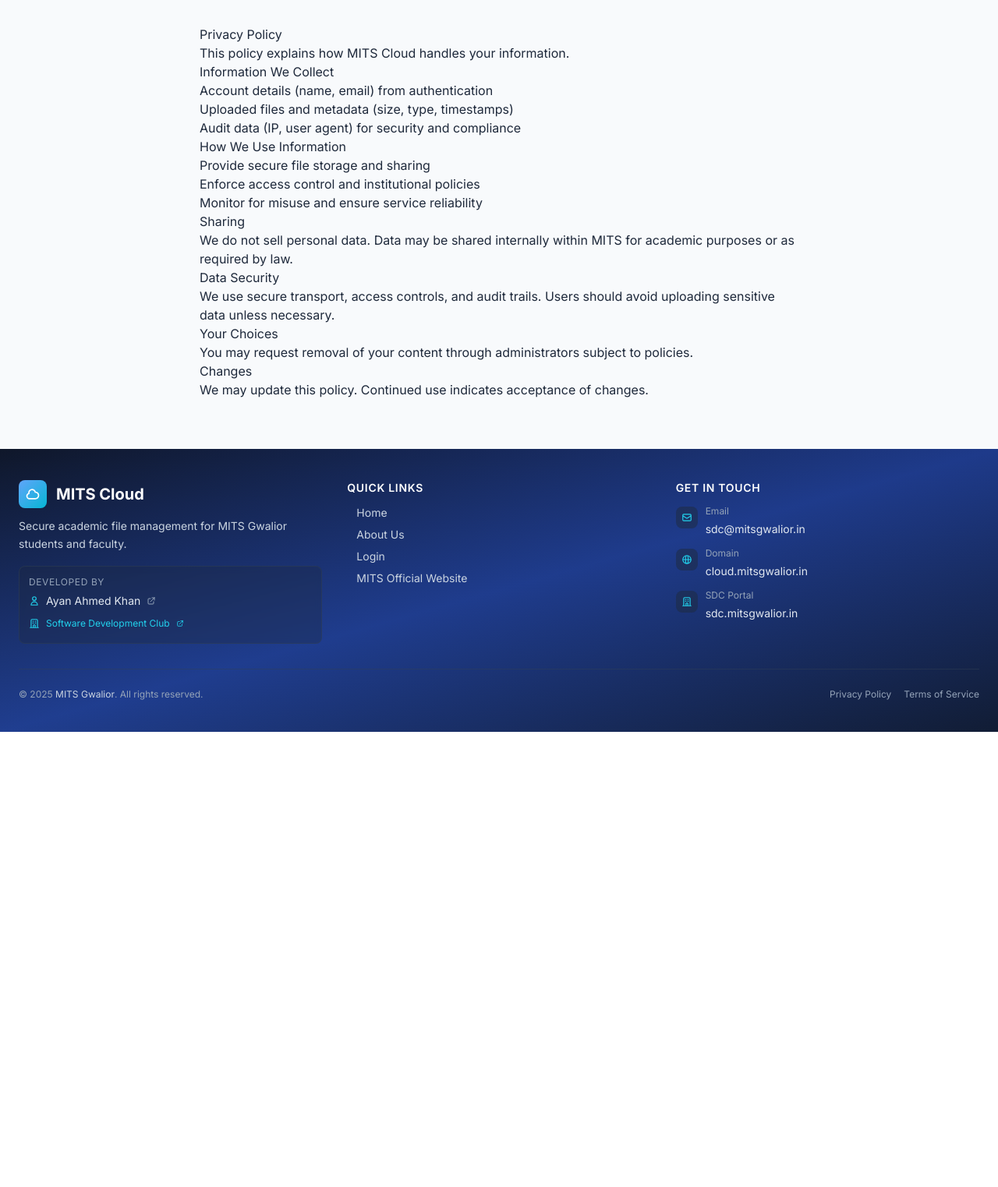
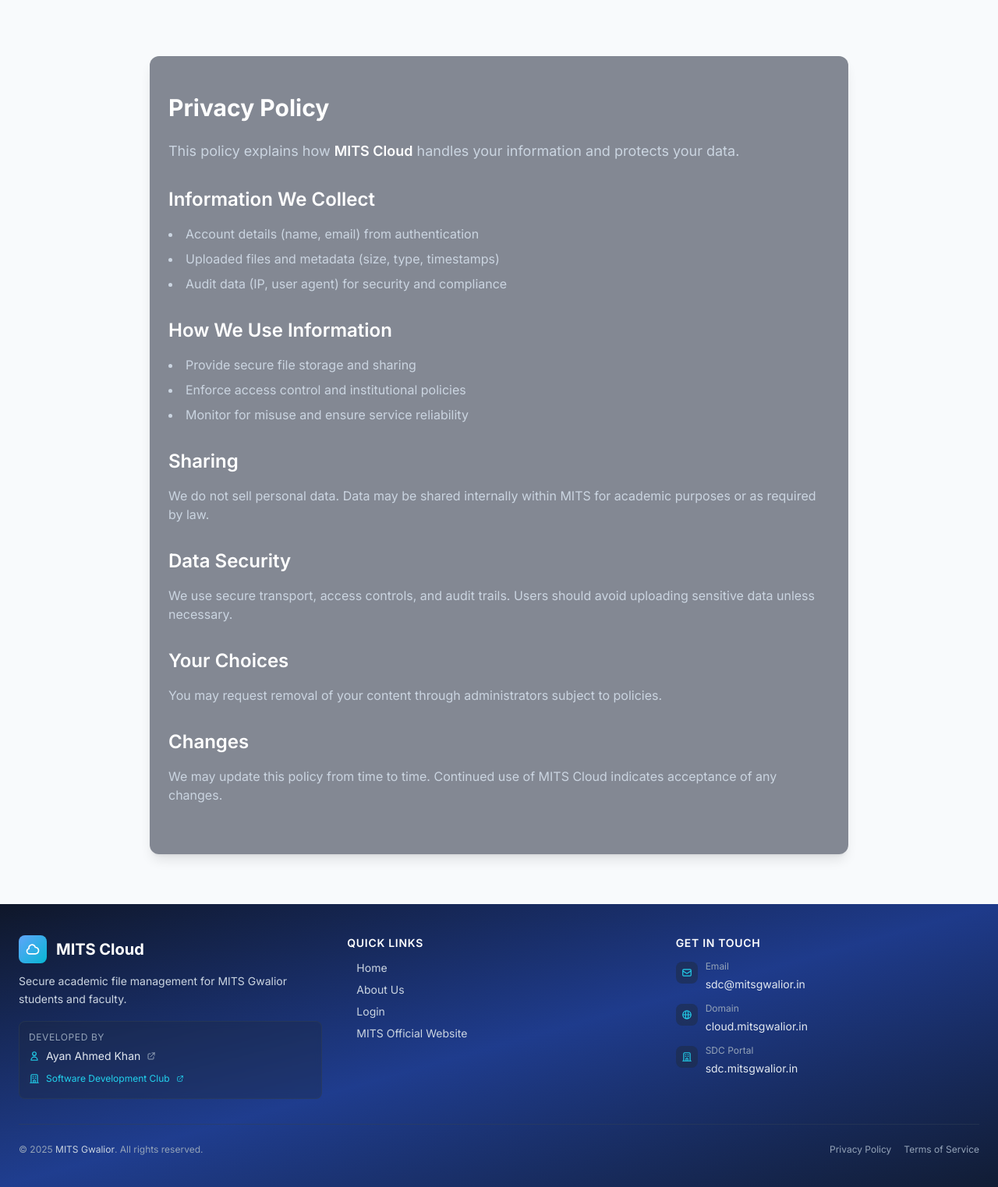
Before and after one commit to AyanAhmedKhan/MITS-Cloudy, a Django app: page /privacy/ in a window 1280 px wide. Shown: the part 97-1620 px from the top of the page at 78% size. Before the commit the page ends 1036 px from the top, so only its background shows below. Run offline with Django 4.2, Linux system fonts and the light colour scheme; some libraries are stand-ins or nearby versions.

Commit message:
Revise privacy policy and terms of service pages with enhanced styling and structure. Update layout for improved readability, including new headings, text formatting, and background design. Ensure consistency in presentation across both documents.

```diff
--- a/templates/core/privacy.html
+++ b/templates/core/privacy.html
@@ -1,28 +1,47 @@
 {% extends 'base.html' %}
 {% block title %}Privacy Policy • MITS Cloud{% endblock %}
+
 {% block content %}
-<div class="max-w-3xl mx-auto prose prose-slate">
-  <h1>Privacy Policy</h1>
-  <p>This policy explains how MITS Cloud handles your information.</p>
-  <h2>Information We Collect</h2>
-  <ul>
+<div class="max-w-4xl mx-auto px-6 py-12 bg-slate-900/50 backdrop-blur-sm rounded-xl shadow-lg mt-10 prose prose-slate prose-a:text-cyan-400 prose-a:hover:text-cyan-300">
+
+  <h1 class="text-3xl font-bold text-white mb-6">Privacy Policy</h1>
+  <p class="text-slate-300 text-lg mb-6">
+    This policy explains how <span class="font-semibold text-white">MITS Cloud</span> handles your information and protects your data.
+  </p>
+
+  <h2 class="text-2xl font-semibold text-white mt-8 mb-4">Information We Collect</h2>
+  <ul class="list-disc list-inside text-slate-300 space-y-2">
     <li>Account details (name, email) from authentication</li>
     <li>Uploaded files and metadata (size, type, timestamps)</li>
     <li>Audit data (IP, user agent) for security and compliance</li>
   </ul>
-  <h2>How We Use Information</h2>
-  <ul>
+
+  <h2 class="text-2xl font-semibold text-white mt-8 mb-4">How We Use Information</h2>
+  <ul class="list-disc list-inside text-slate-300 space-y-2">
     <li>Provide secure file storage and sharing</li>
     <li>Enforce access control and institutional policies</li>
     <li>Monitor for misuse and ensure service reliability</li>
   </ul>
-  <h2>Sharing</h2>
-  <p>We do not sell personal data. Data may be shared internally within MITS for academic purposes or as required by law.</p>
-  <h2>Data Security</h2>
-  <p>We use secure transport, access controls, and audit trails. Users should avoid uploading sensitive data unless necessary.</p>
-  <h2>Your Choices</h2>
-  <p>You may request removal of your content through administrators subject to policies.</p>
-  <h2>Changes</h2>
-  <p>We may update this policy. Continued use indicates acceptance of changes.</p>
+
+  <h2 class="text-2xl font-semibold text-white mt-8 mb-4">Sharing</h2>
+  <p class="text-slate-300 mb-4">
+    We do not sell personal data. Data may be shared internally within MITS for academic purposes or as required by law.
+  </p>
+
+  <h2 class="text-2xl font-semibold text-white mt-8 mb-4">Data Security</h2>
+  <p class="text-slate-300 mb-4">
+    We use secure transport, access controls, and audit trails. Users should avoid uploading sensitive data unless necessary.
+  </p>
+
+  <h2 class="text-2xl font-semibold text-white mt-8 mb-4">Your Choices</h2>
+  <p class="text-slate-300 mb-4">
+    You may request removal of your content through administrators subject to policies.
+  </p>
+
+  <h2 class="text-2xl font-semibold text-white mt-8 mb-4">Changes</h2>
+  <p class="text-slate-300 mb-4">
+    We may update this policy from time to time. Continued use of MITS Cloud indicates acceptance of any changes.
+  </p>
+
 </div>
 {% endblock %}
```
Also changed, not shown: templates/core/terms.html (+36 -15 lines).
